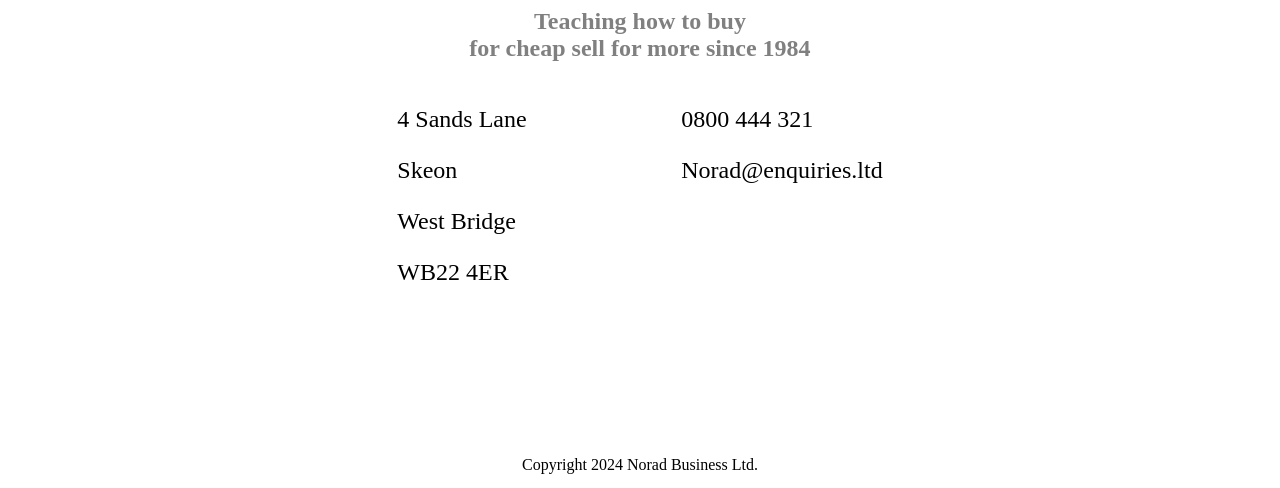
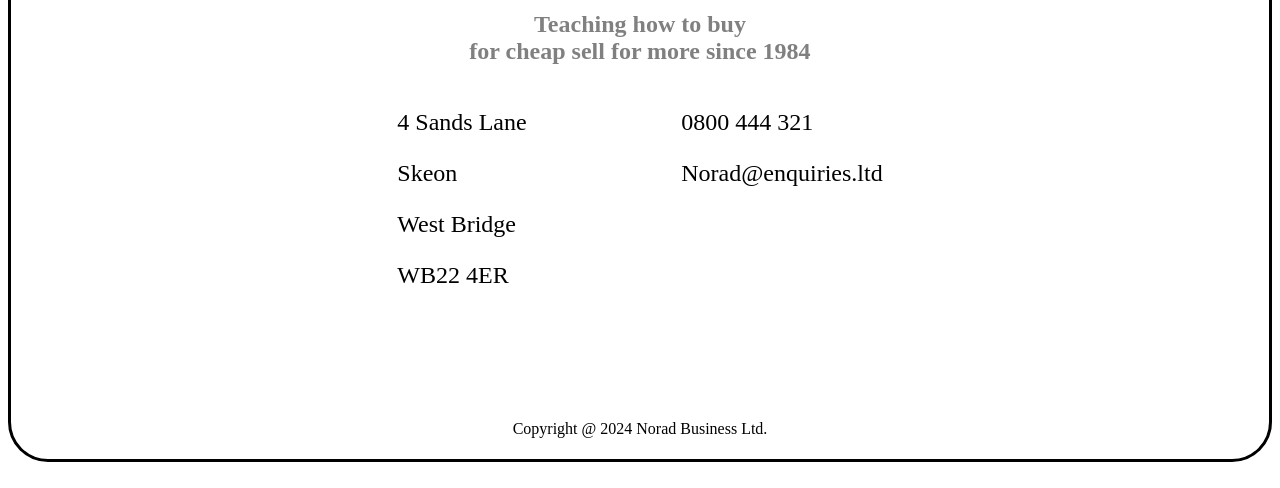
Before and after one commit to preciousdafitohwo/Wireframe-Example, a plain HTML site: page index.html in a window 1280 px wide. Shown: the part 312-800 px from the top of the page. Drawn offline with Linux system fonts and the light colour scheme.

Commit message:
complete wireframe

```diff
--- a/index.html
+++ b/index.html
@@ -25,9 +25,11 @@
         <p>Norad@enquiries.ltd</p>
     </div>
     </div>
+    <footer>Copyright @ 2024 Norad Business Ltd.</footer>
 
 </div>
-<div class="footer">Copyright 2024 Norad Business Ltd.</div>
+
+
 
 
 
--- a/style.css
+++ b/style.css
@@ -3,6 +3,8 @@ flex-direction: column;
 align-items: center;
 min-height: 95vh;
 justify-content: center;
+border: 3px solid black;
+border-radius: 40px;
 }
 h1 {font-size: 3em;}
 .second-h2 {text-align: center;
@@ -13,5 +15,6 @@ justify-content: space-around;
 width: 50vw;
 font-size: 1.5em;}
 
-.footer {display:flex;
-justify-content:center;}
+footer {position: absolute;
+text-align: center;
+bottom: 50px;}
```
